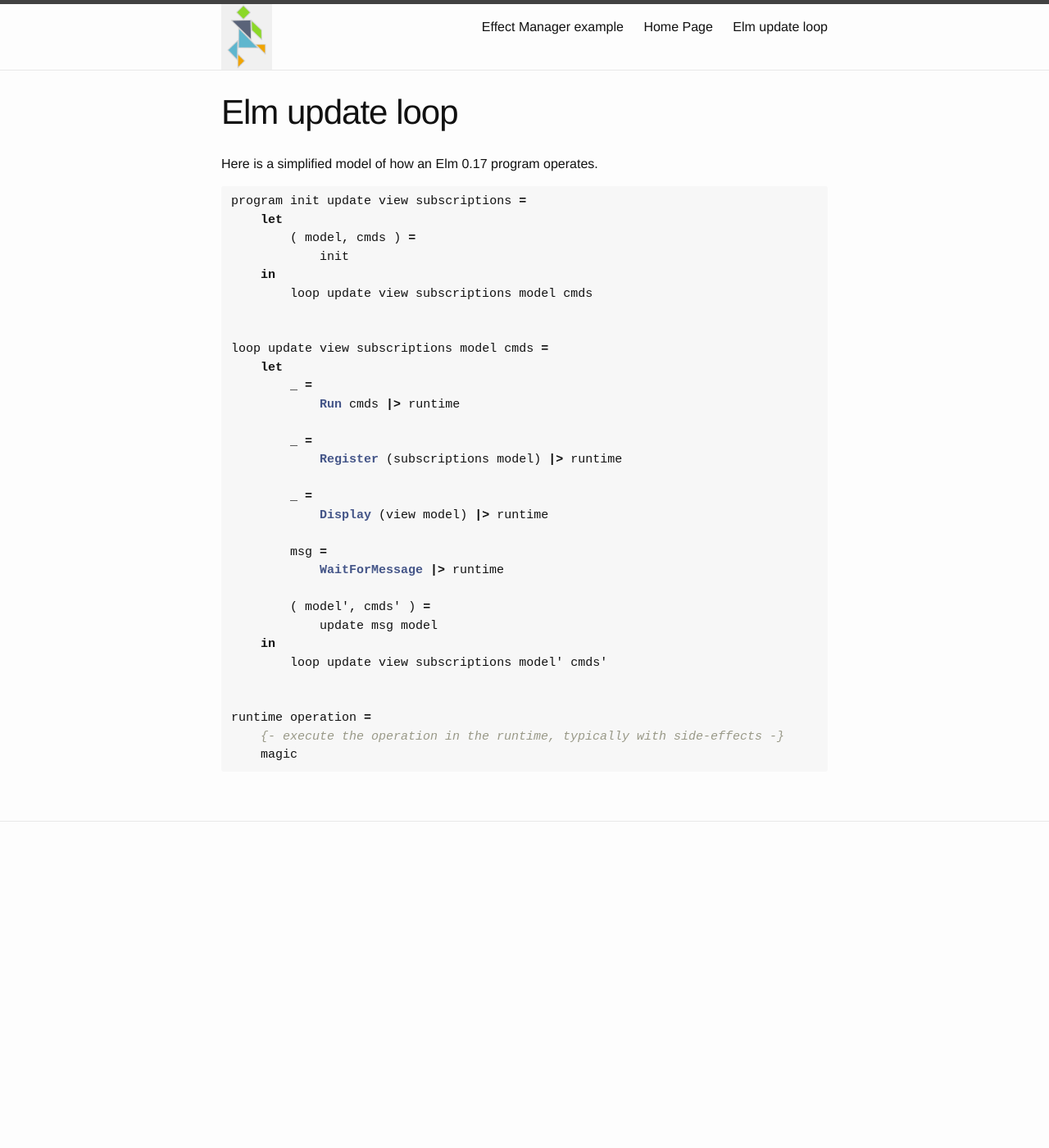
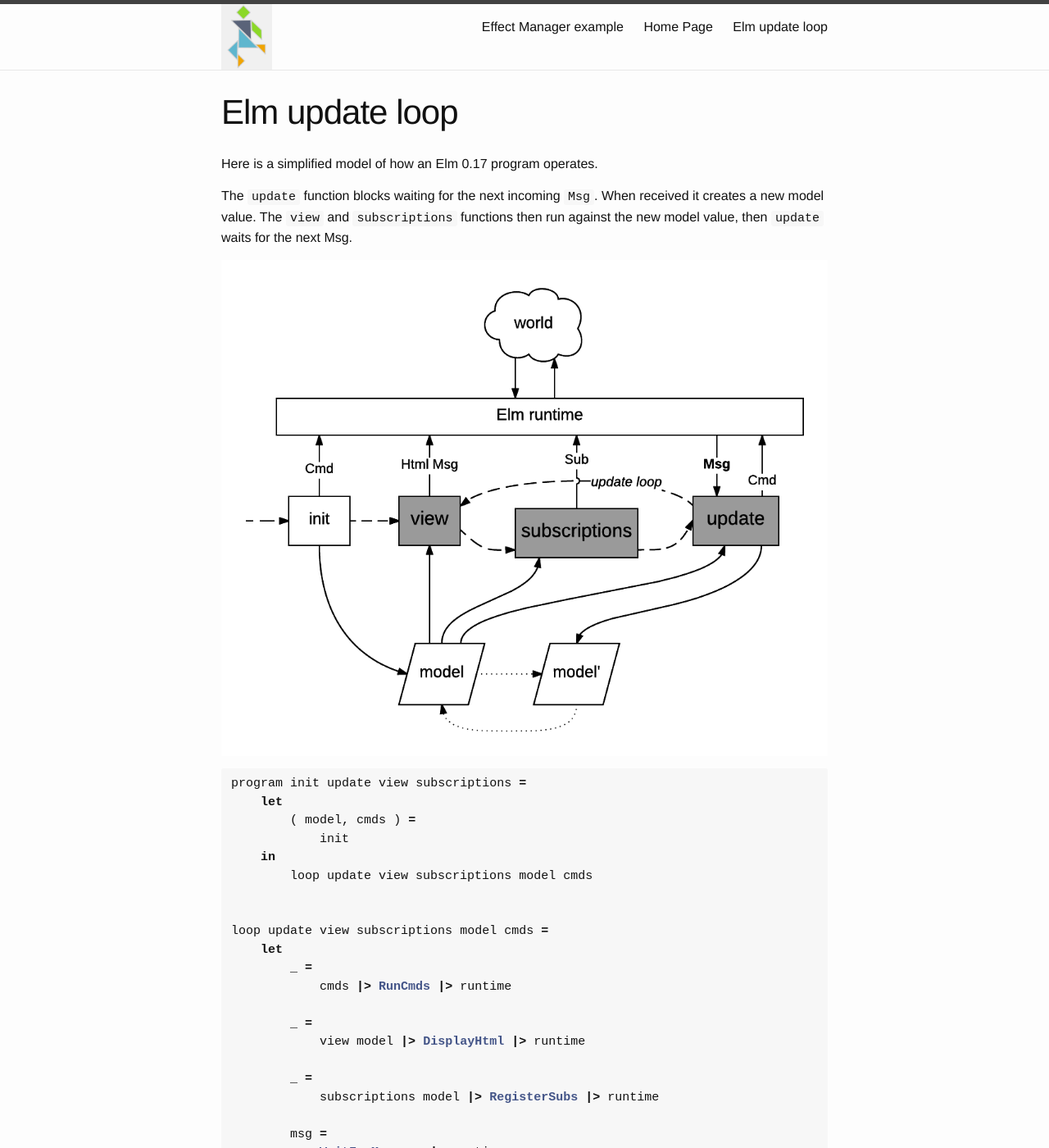
Before and after one commit to fredcy/fredcy.github.io, a Jekyll site: the page built from updateloop.md, in a window 1280 px wide and 1400 px high. Shown: the whole window at 82% size. Built offline with Jekyll 4.4.1, drawn with Linux system fonts in a browser that asks for light colours.

Commit message:
Add updateloop image

````diff
--- a/updateloop.md
+++ b/updateloop.md
@@ -4,6 +4,13 @@ layout: page
 ---
 
 Here is a simplified model of how an Elm 0.17 program operates.
+
+The `update` function blocks waiting for the next incoming `Msg`. When received it creates a new model value. The `view` and `subscriptions` functions then run against the new model value, then `update` waits for the next Msg.
+
+
+<!-- https://www.lucidchart.com/documents/edit/e84d384b-ff47-4549-bb18-df124af6bbae -->
+
+![update loop](updateloop.png)
 
 ```haskell
 program init update view subscriptions =
@@ -17,13 +24,13 @@ program init update view subscriptions =
 loop update view subscriptions model cmds =
     let
         _ =
-            Run cmds |> runtime
+            cmds |> RunCmds |> runtime
 
         _ =
-            Register (subscriptions model) |> runtime
+            view model |> DisplayHtml |> runtime
 
         _ =
-            Display (view model) |> runtime
+            subscriptions model |> RegisterSubs |> runtime
 
         msg =
             WaitForMessage |> runtime
````
Also changed, not shown: updateloop.png (added), 1 other file.
